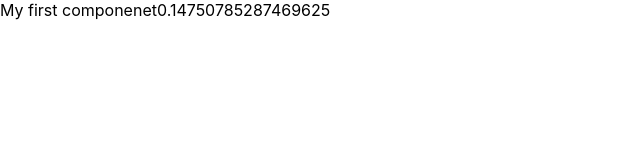
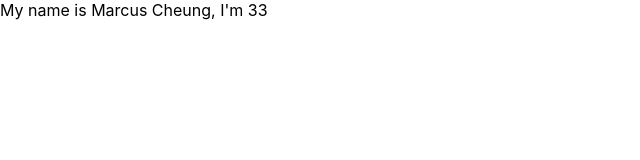
Before and after one commit to antking19/hoidanit-test-demo-react, a React (Create React App) app: page / in a window 1280 px wide. Shown: the top 160 px of the page, without its empty margins (0-640 px from the left). Built offline with nearby package versions, Linux system fonts and the light colour scheme.

Commit message:
video 18 demo create first state

```diff
--- a/src/App.js
+++ b/src/App.js
@@ -3,32 +3,41 @@ import "./App.css";
 import { useDispatch, useSelector } from "react-redux";
 import { increaseCounter, decreaseCounter } from "./redux/action/counterAction";
 import MyComponent from "./components/MyComponent";
+import React from "react";
 
-const App = () => {
-    const count = useSelector((state) => state.counter.count);
-    const dispatch = useDispatch();
+class App extends React.Component {
+    render() {
+        return (
+            <div>
+                <MyComponent></MyComponent>
+            </div>
+        );
+    }
+}
 
-    return (
-        <div>
-            <MyComponent></MyComponent>
-        </div>
-        // <div className="App">
-        //     <header className="App-header">
-        //         <img src={logo} className="App-logo" alt="logo" />
-        //         <p>
-        //             {/* Edit <code>src/App.js</code> and save to reload. */}
-        //             Hello world
-        //         </p>
-        //         <div>Count = {count}</div>
-        //         <button onClick={() => dispatch(increaseCounter())}>
-        //             Increase
-        //         </button>
-        //         <button onClick={() => dispatch(decreaseCounter())}>
-        //             Decrease
-        //         </button>
-        //     </header>
-        // </div>
-    );
-};
+// const App = () => {
+
+//     return (
+//         <div>
+//             <MyComponent></MyComponent>
+//         </div>
+//         // <div className="App">
+//         //     <header className="App-header">
+//         //         <img src={logo} className="App-logo" alt="logo" />
+//         //         <p>
+//         //             {/* Edit <code>src/App.js</code> and save to reload. */}
+//         //             Hello world
+//         //         </p>
+//         //         <div>Count = {count}</div>
+//         //         <button onClick={() => dispatch(increaseCounter())}>
+//         //             Increase
+//         //         </button>
+//         //         <button onClick={() => dispatch(decreaseCounter())}>
+//         //             Decrease
+//         //         </button>
+//         //     </header>
+//         // </div>
+//     );
+// };
 
 export default App;
--- a/src/components/MyComponent.js
+++ b/src/components/MyComponent.js
@@ -1,11 +1,16 @@
 import React from "react";
 
 class MyComponent extends React.Component {
+    state = {
+        name: "Marcus Cheung",
+        address: "Hoi Dan IT",
+        age: 33,
+    };
+
     render() {
         return (
             <div>
-                My first componenet
-                {Math.random()}
+                My name is {this.state.name}, I'm {this.state.age}
             </div>
         );
     }
```
